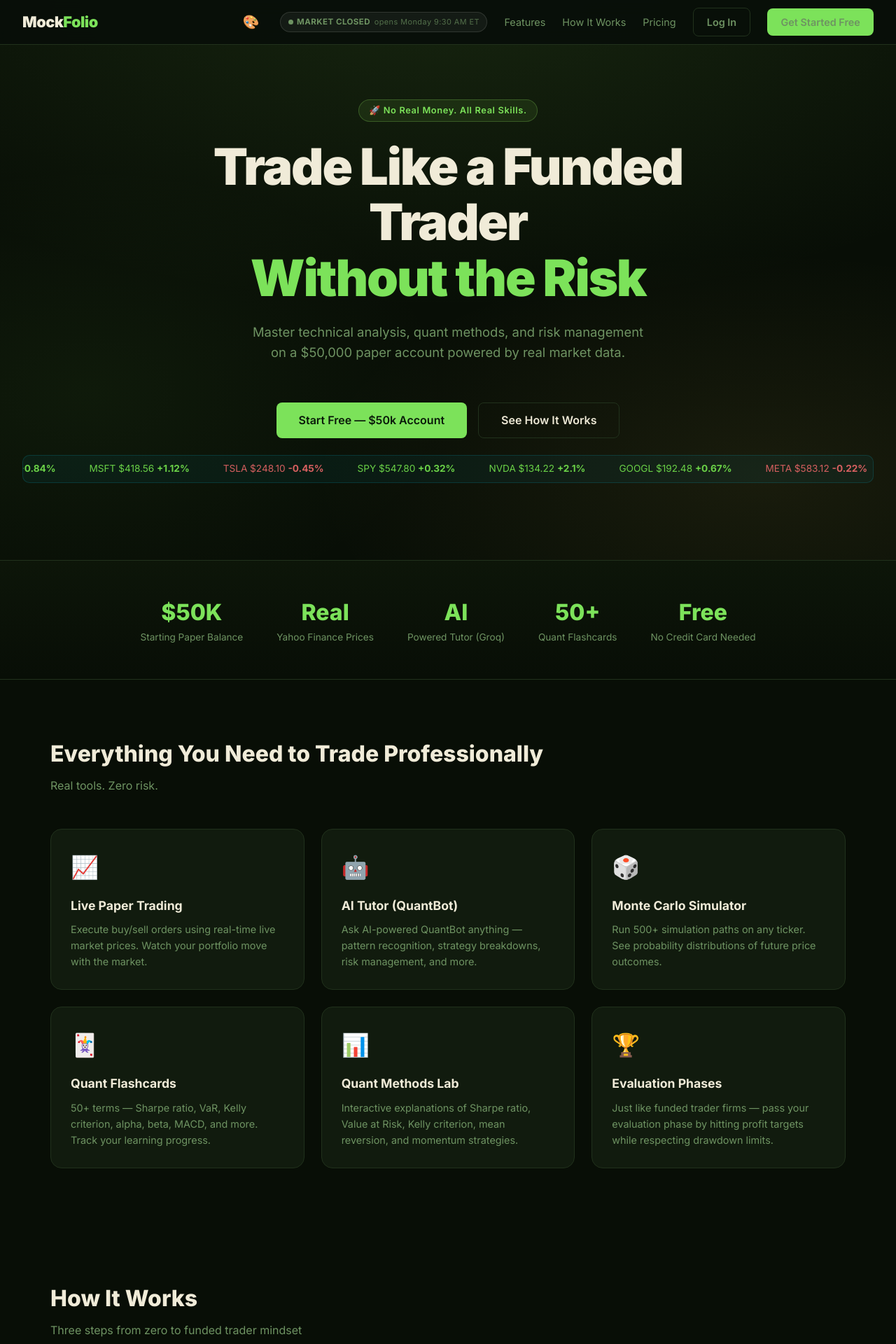
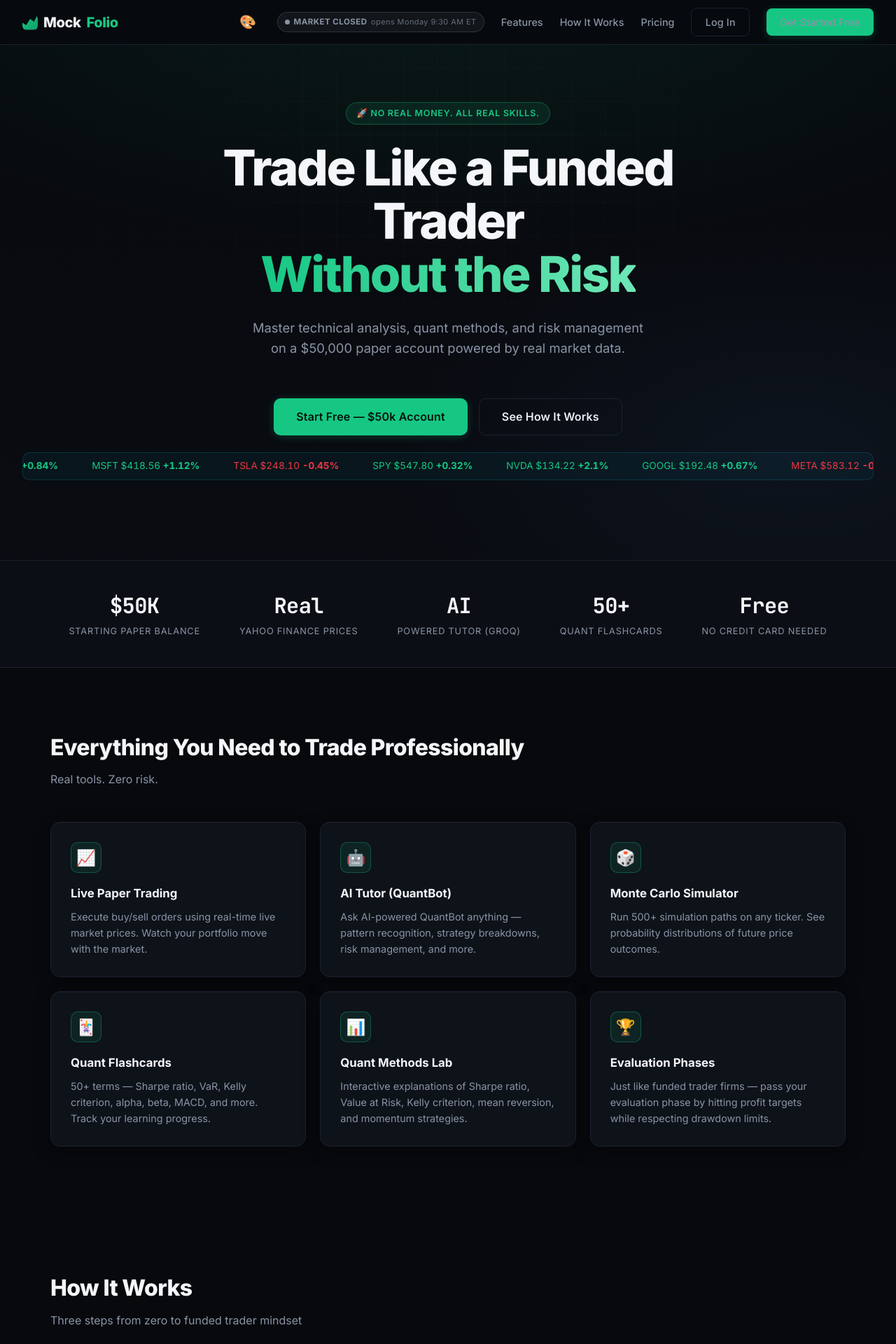
Before and after one commit to ritheeshkramakrishnan/mockfolio, a Flask app: page / in a window 1280 px wide. Shown: the top 1920 px of the page at 70% size. Run offline with Flask 3, Linux system fonts and the light colour scheme; some libraries are stand-ins or nearby versions.

Commit message:
feat: professional trading-terminal design system
- Replace dollar-bill green palette with near-black slate + terminal
  green/red (TradingView-style), blue informational accent
- JetBrains Mono for all numerals, tickers, and tables (tabular figures)
- Refined cards, buttons, focus rings, shadows, and sidebar active states
- Chart-grid hero backdrop and gradient logo mark
- Theme picker now defaults to the stylesheet palette; hue override only
  applies when explicitly chosen, reset fully clears it
- Hide app bottom nav on public landing/auth pages

Co-Authored-By: Claude Fable 5 <noreply@anthropic.com>

```diff
--- a/static/css/style.css
+++ b/static/css/style.css
@@ -1,21 +1,28 @@
 /* ═══════════════════════════════════════════════
    MockFolio — Global Stylesheet
-   Dollar-bill inspired palette
+   Professional trading-terminal design system
    ═══════════════════════════════════════════════ */
+@import url('https://fonts.googleapis.com/css2?family=JetBrains+Mono:wght@400;500;600;700&display=swap');
+
 :root {
-  --bg:      #080f09;       /* deep ink black-green */
-  --surface: #0c1a0d;       /* dark printed surface */
-  --card:    #101f12;       /* card face */
-  --border:  #1a3d1e;       /* forest green border */
-  --accent:  #7ec850;       /* Federal Reserve green */
-  --green:   #6ab842;       /* positive P&L */
-  --red:     #d45f5f;       /* negative P&L */
-  --text:    #ede8d5;       /* aged paper cream */
-  --muted:   #7a9b6e;       /* muted olive */
-  --cream:   #f0ebd8;       /* dollar paper white */
-  --cream2:  #d4c9a8;       /* secondary parchment */
-  --gold:    #c9a84c;       /* gold seal accent */
+  --bg:      #07090d;       /* near-black slate */
+  --surface: #0b0e14;       /* panel background */
+  --card:    #0e1219;       /* card face */
+  --border:  #1b2230;       /* steel border */
+  --accent:  #16c784;       /* terminal green (primary) */
+  --green:   #16c784;       /* positive P&L */
+  --red:     #ea3943;       /* negative P&L */
+  --text:    #e8ecf3;       /* primary text */
+  --muted:   #8a94a6;       /* secondary text */
+  --cream:   #f4f6fa;       /* headings */
+  --cream2:  #c3cad6;       /* sub-headings */
+  --gold:    #f0b90b;       /* warning / highlight */
+  --blue:    #4f8ef7;       /* informational accent */
   --font:    'Inter', system-ui, sans-serif;
+  --mono:    'JetBrains Mono', 'SF Mono', Menlo, monospace;
+  --shadow-card: 0 1px 0 rgba(255,255,255,.03) inset, 0 8px 24px rgba(0,0,0,.35);
+  --accent-dim: rgba(22,199,132,.10);
+  --accent-brd: rgba(22,199,132,.32);
 }
 
 *, *::before, *::after { box-sizing: border-box; margin: 0; padding: 0; }
@@ -26,106 +33,146 @@ body {
   font-family: var(--font);
   line-height: 1.6;
   min-height: 100vh;
+  -webkit-font-smoothing: antialiased;
 }
 
 a { color: var(--accent); text-decoration: none; }
 a:hover { opacity: .85; }
 
+/* tabular figures for anything numeric */
+.num, .value, .price, td, .ticker-inner, .stat-item .num {
+  font-variant-numeric: tabular-nums;
+}
+
 /* ── nav ── */
 nav {
   position: fixed; top: 0; width: 100%; z-index: 100;
-  background: rgba(8,15,9,.92);
-  backdrop-filter: blur(12px);
+  background: rgba(7,9,13,.85);
+  backdrop-filter: blur(14px);
   border-bottom: 1px solid var(--border);
   display: flex; align-items: center; justify-content: space-between;
   padding: 0 2rem; height: 64px;
 }
 .nav-logo {
-  font-size: 1.35rem; font-weight: 900; color: var(--cream);
-  letter-spacing: -.5px; text-decoration: none;
+  font-size: 1.25rem; font-weight: 800; color: var(--cream);
+  letter-spacing: -.4px; text-decoration: none;
+  display: inline-flex; align-items: center; gap: .5rem;
+}
+.nav-logo::before {
+  content: ""; width: 22px; height: 22px; border-radius: 6px; flex-shrink: 0;
+  background:
+    linear-gradient(135deg, var(--accent) 0%, #0e9e68 100%);
+  clip-path: polygon(0 100%, 0 55%, 25% 70%, 50% 30%, 75% 48%, 100% 0, 100% 100%);
 }
 .nav-logo span { color: var(--accent); }
 .nav-links { display: flex; gap: 1.5rem; align-items: center; }
-.nav-links a { color: var(--muted); font-size: .9rem; transition: color .2s; }
+.nav-links a { color: var(--muted); font-size: .9rem; font-weight: 500; transition: color .2s; }
 .nav-links a:hover { color: var(--cream); }
 
 /* ── buttons ── */
 .btn {
-  display: inline-flex; align-items: center; gap: .4rem; padding: .5rem 1.2rem;
+  display: inline-flex; align-items: center; justify-content: center; gap: .4rem;
+  padding: .5rem 1.2rem;
   border-radius: 8px; font-size: .9rem; font-weight: 600; cursor: pointer;
-  border: none; transition: all .2s; text-decoration: none;
+  border: none; transition: all .18s; text-decoration: none; letter-spacing: .01em;
 }
-.btn-primary { background: var(--accent); color: #0a1a0a; }
-.btn-primary:hover { background: #93d663; color: #0a1a0a; }
+.btn-primary { background: var(--accent); color: #04140d; box-shadow: 0 2px 12px rgba(22,199,132,.25); }
+.btn-primary:hover { background: #1fdd95; color: #04140d; box-shadow: 0 4px 18px rgba(22,199,132,.35); }
 .btn-secondary { background: transparent; border: 1px solid var(--border); color: var(--text); }
 .btn-secondary:hover { border-color: var(--accent); color: var(--accent); }
-.btn-ghost { background: rgba(126,200,80,.07); color: var(--muted); border: 1px solid var(--border); }
+.btn-ghost { background: rgba(255,255,255,.03); color: var(--muted); border: 1px solid var(--border); }
 .btn-ghost:hover { color: var(--accent); border-color: var(--accent); }
-.btn-green { background: var(--green); color: #fff; }
-.btn-green:hover { background: #7ec850; }
+.btn-green { background: var(--green); color: #04140d; }
+.btn-green:hover { background: #1fdd95; }
 .btn-red { background: var(--red); color: #fff; }
+.btn-red:hover { background: #f25560; }
+.btn-purple { background: var(--blue); color: #fff; }
+.btn-purple:hover { background: #6ba1f9; }
 
 /* ── hero ── */
 .hero {
   min-height: 100vh;
   display: flex; flex-direction: column; align-items: center; justify-content: center;
   text-align: center; padding: 6rem 2rem 4rem;
+  position: relative;
   background:
-    radial-gradient(ellipse 80% 60% at 50% -5%, rgba(126,200,80,.13), transparent),
-    radial-gradient(ellipse 50% 40% at 85% 85%, rgba(201,168,76,.09), transparent),
-    radial-gradient(ellipse 40% 40% at 10% 70%, rgba(106,184,66,.07), transparent);
+    radial-gradient(ellipse 80% 55% at 50% -10%, rgba(22,199,132,.10), transparent),
+    radial-gradient(ellipse 45% 40% at 88% 80%, rgba(79,142,247,.06), transparent),
+    linear-gradient(180deg, transparent 0%, rgba(11,14,20,.6) 100%);
 }
+.hero::before {
+  content: ""; position: absolute; inset: 0; pointer-events: none;
+  background-image:
+    linear-gradient(rgba(255,255,255,.022) 1px, transparent 1px),
+    linear-gradient(90deg, rgba(255,255,255,.022) 1px, transparent 1px);
+  background-size: 48px 48px;
+  mask-image: radial-gradient(ellipse 70% 60% at 50% 30%, #000 20%, transparent 75%);
+  -webkit-mask-image: radial-gradient(ellipse 70% 60% at 50% 30%, #000 20%, transparent 75%);
+}
+.hero > * { position: relative; }
 .hero-badge {
   display: inline-block; padding: .3rem .9rem; border-radius: 999px;
-  background: rgba(126,200,80,.1); border: 1px solid rgba(126,200,80,.3);
-  color: var(--accent); font-size: .8rem; font-weight: 600; letter-spacing: .05em;
+  background: var(--accent-dim); border: 1px solid var(--accent-brd);
+  color: var(--accent); font-size: .78rem; font-weight: 600; letter-spacing: .06em;
+  text-transform: uppercase;
   margin-bottom: 1.5rem;
 }
-.hero h1 { font-size: clamp(2.4rem, 6vw, 4.5rem); font-weight: 900; line-height: 1.1;
-  letter-spacing: -.03em; max-width: 800px; color: var(--cream); }
-.hero h1 .highlight { color: var(--accent); }
-.hero p { font-size: 1.15rem; color: var(--muted); max-width: 560px; margin: 1.5rem auto; }
+.hero h1 { font-size: clamp(2.4rem, 6vw, 4.4rem); font-weight: 800; line-height: 1.08;
+  letter-spacing: -.035em; max-width: 860px; color: var(--cream); }
+.hero h1 .highlight {
+  background: linear-gradient(90deg, var(--accent), #6ee7b7);
+  -webkit-background-clip: text; background-clip: text; color: transparent;
+}
+.hero p { font-size: 1.15rem; color: var(--muted); max-width: 580px; margin: 1.5rem auto; }
 .hero-cta { display: flex; gap: 1rem; justify-content: center; flex-wrap: wrap; margin-top: 2rem; }
-.hero-cta .btn { padding: .75rem 2rem; font-size: 1rem; }
+.hero-cta .btn { padding: .8rem 2rem; font-size: 1rem; border-radius: 10px; }
 
 /* ── stats bar ── */
 .stats-bar {
-  display: flex; flex-wrap: wrap; justify-content: center; gap: 3rem;
-  padding: 3rem 2rem;
+  display: flex; flex-wrap: wrap; justify-content: center; gap: 3.5rem;
+  padding: 2.5rem 2rem;
   border-top: 1px solid var(--border); border-bottom: 1px solid var(--border);
-  background: linear-gradient(180deg, rgba(126,200,80,.04) 0%, transparent 100%);
+  background: var(--surface);
 }
 .stat-item { text-align: center; }
-.stat-item .num { font-size: 2rem; font-weight: 800; color: var(--accent); }
-.stat-item .lbl { font-size: .85rem; color: var(--muted); }
+.stat-item .num { font-size: 1.9rem; font-weight: 700; color: var(--cream); font-family: var(--mono); letter-spacing: -.02em; }
+.stat-item .lbl { font-size: .8rem; color: var(--muted); text-transform: uppercase; letter-spacing: .06em; margin-top: .15rem; }
 
 /* ── section ── */
-.section { padding: 5rem 2rem; max-width: 1200px; margin: 0 auto; }
-.section-title { font-size: 2rem; font-weight: 800; margin-bottom: .5rem; color: var(--cream); }
+.section { padding: 5.5rem 2rem; max-width: 1200px; margin: 0 auto; }
+.section-title { font-size: 2rem; font-weight: 800; letter-spacing: -.02em; margin-bottom: .5rem; color: var(--cream); }
 .section-sub { color: var(--muted); margin-bottom: 3rem; }
 
 /* ── cards grid ── */
-.cards-grid { display: grid; grid-template-columns: repeat(auto-fit, minmax(280px, 1fr)); gap: 1.5rem; }
+.cards-grid { display: grid; grid-template-columns: repeat(auto-fit, minmax(280px, 1fr)); gap: 1.25rem; }
 .card {
   background: var(--card); border: 1px solid var(--border);
-  border-radius: 16px; padding: 1.75rem;
+  border-radius: 14px; padding: 1.75rem;
+  box-shadow: var(--shadow-card);
   transition: border-color .2s, transform .2s;
 }
-.card:hover { border-color: var(--accent); transform: translateY(-2px); }
-.card-icon { font-size: 2rem; margin-bottom: 1rem; }
-.card h3 { font-size: 1.1rem; font-weight: 700; margin-bottom: .5rem; color: var(--cream); }
+.card:hover { border-color: var(--accent-brd); transform: translateY(-2px); }
+.card-icon {
+  font-size: 1.4rem; margin-bottom: 1rem;
+  width: 44px; height: 44px; border-radius: 10px;
+  display: flex; align-items: center; justify-content: center;
+  background: var(--accent-dim); border: 1px solid var(--accent-brd);
+}
+.card-icon svg { width: 22px; height: 22px; stroke: var(--accent); }
+.card h3 { font-size: 1.05rem; font-weight: 700; margin-bottom: .5rem; color: var(--cream); }
 .card p { font-size: .9rem; color: var(--muted); }
 
 /* ── steps ── */
 .steps { display: flex; flex-direction: column; gap: 1rem; }
 .step {
   display: flex; gap: 1.5rem; align-items: flex-start; padding: 1.5rem;
-  background: var(--card); border: 1px solid var(--border); border-radius: 16px;
+  background: var(--card); border: 1px solid var(--border); border-radius: 14px;
+  box-shadow: var(--shadow-card);
 }
 .step-num {
-  min-width: 44px; height: 44px; border-radius: 50%;
-  background: rgba(126,200,80,.1); border: 1px solid var(--accent);
-  color: var(--accent); font-weight: 800; font-size: 1rem;
+  min-width: 44px; height: 44px; border-radius: 12px;
+  background: var(--accent-dim); border: 1px solid var(--accent-brd);
+  color: var(--accent); font-weight: 700; font-size: 1rem; font-family: var(--mono);
   display: flex; align-items: center; justify-content: center;
 }
 .step-body h4 { font-weight: 700; margin-bottom: .25rem; color: var(--cream); }
```
Also changed, not shown: other parts of static/css/style.css (+76 -58 lines), static/js/theme.js (+44 -15 lines), .claude/launch.json (added).
